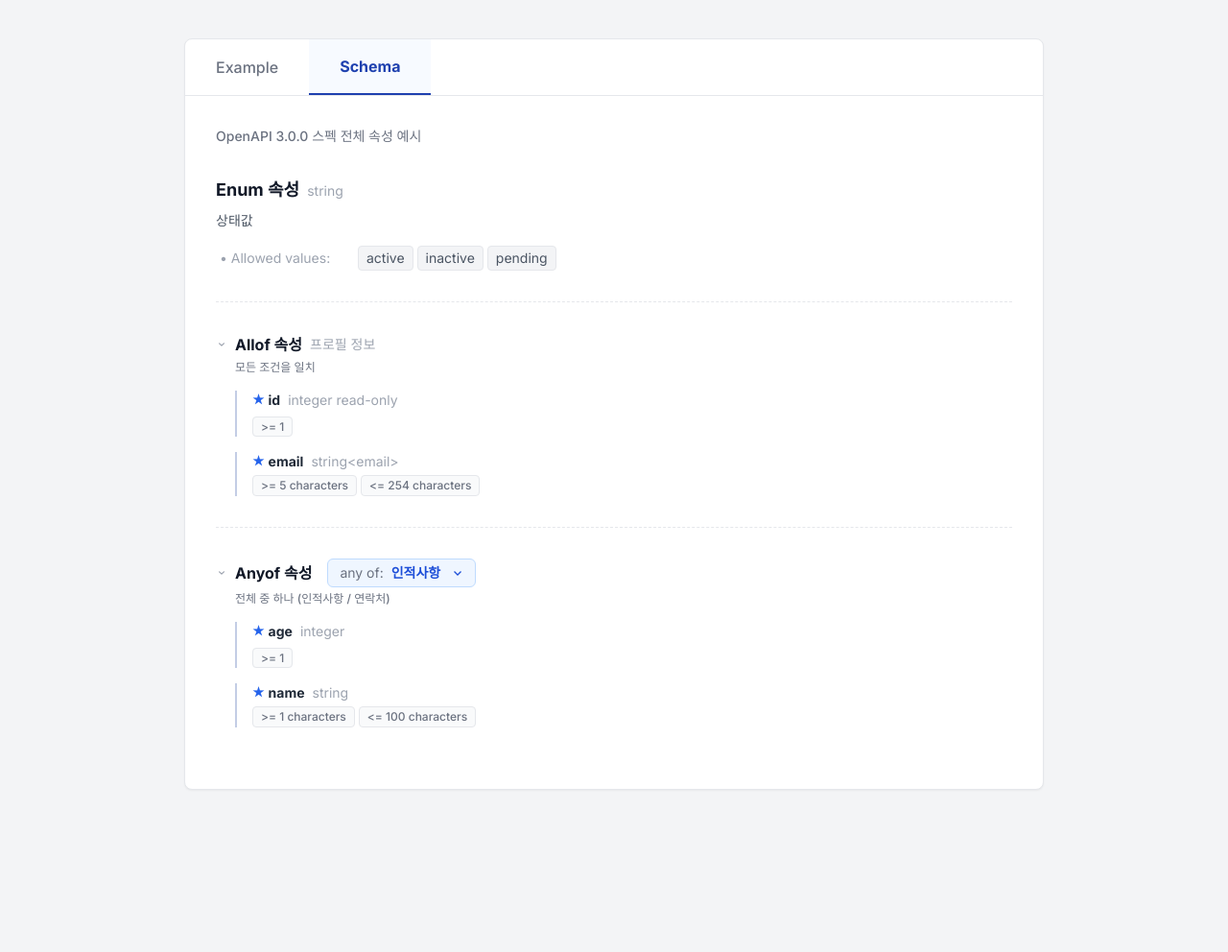
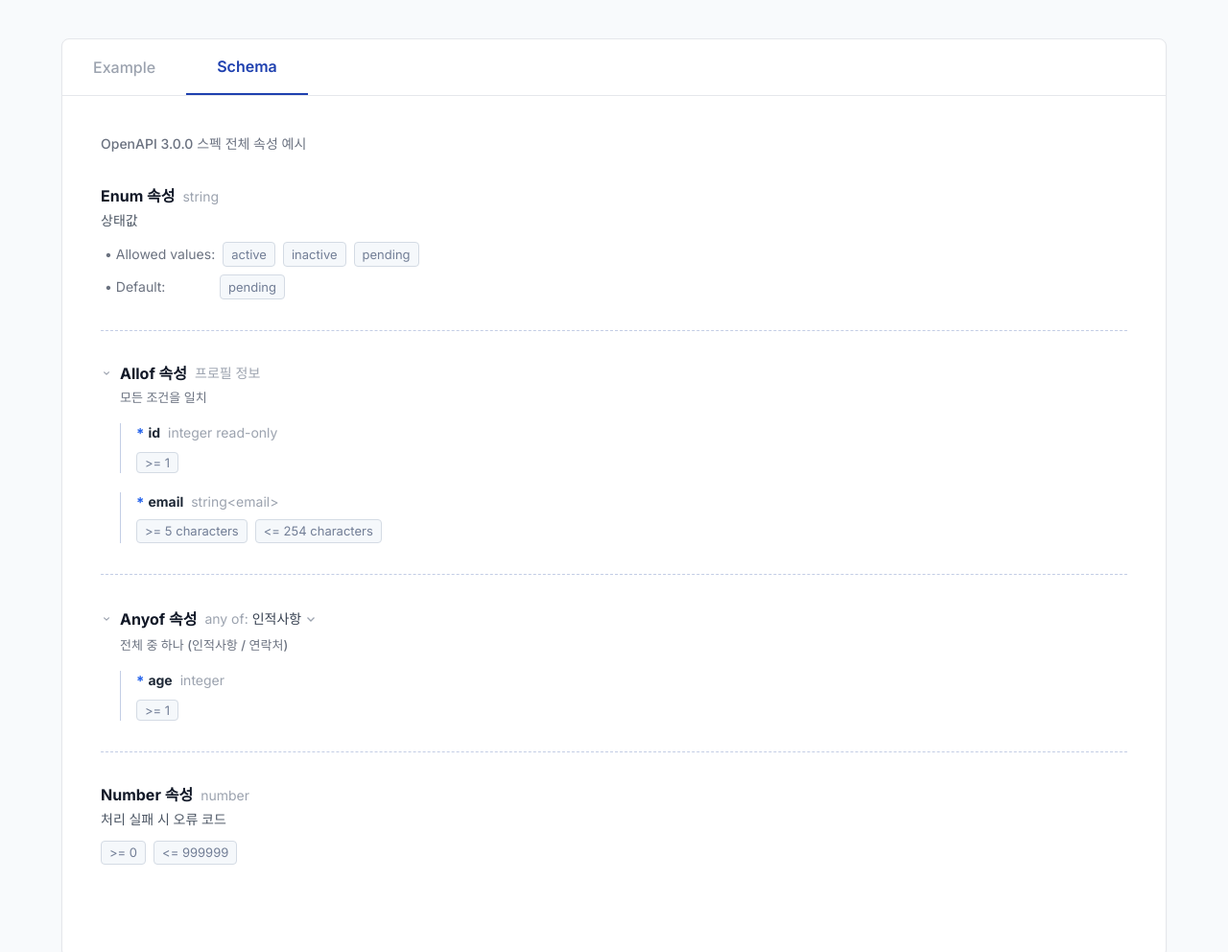
Before and after one commit to chloegu-cmyk/schema-ui-mock, a plain HTML site: page index.html in a window 1280 px wide. Shown: the top 992 px of the page at 96% size. Before the commit the page ends 863 px from the top, so only its background shows below. Drawn offline with nearby package versions, Linux system fonts and the light colour scheme.

Commit message:
Update index.html

```diff
--- a/index.html
+++ b/index.html
@@ -3,197 +3,219 @@
 <head>
     <meta charset="UTF-8">
     <meta name="viewport" content="width=device-width, initial-scale=1.0">
-    <title>OpenAPI Schema UI Final - Toggle Added</title>
+    <title>OpenAPI Schema UI - Star to Asterisk</title>
     <script src="https://cdn.tailwindcss.com"></script>
     <style>
         @import url('https://fonts.googleapis.com/css2?family=Inter:wght@400;500;600;700&display=swap');
-        body { font-family: 'Inter', sans-serif; background-color: #f3f4f6; padding: 40px 20px; }
+        body { font-family: 'Inter', sans-serif; background-color: #f8fafc; padding: 40px 20px; color: #334155; }
 
-        /* 왼쪽 라인 색상 고정: #C3CDE5 */
-        .property-line { border-left: 2px solid #C3CDE5; }
+        .property-line { border-left: 1px solid #C3CDE5; }
 
-        /* 드롭다운 메뉴 스타일 */
-        .dropdown-menu {
-            display: none;
-            position: absolute;
-            top: 105%;
-            left: 0;
-            z-index: 50;
-            min-width: 160px;
-            box-shadow: 0 10px 15px -3px rgba(0, 0, 0, 0.1);
-        }
-        .dropdown-menu.active { display: block; }
-
-        /* 상단 탭 활성화 스타일 */
-        .tab-button.active {
-            color: #1e40af;
-            border-bottom: 2px solid #1e40af;
-            font-weight: 700;
-            background-color: rgba(239, 246, 255, 0.5);
+        /* 단락 구분 라인 */
+        .section-divider {
+            border: 0;
+            border-top: 1px dashed #C3CDE5;
+            margin: 32px 0;
         }
 
-        /* 아코디언 애니메이션용 */
-        .collapsible-content {
-            transition: max-height 0.2s ease-out;
-            overflow: hidden;
+        /* 에스터리스크 (*) 스타일 및 정렬 */
+        .required-mark {
+            color: #2563eb; /* blue-600 */
+            font-size: 15px;
+            line-height: 1;
+            display: inline-flex;
+            align-items: center;
+            margin-top: 2px; /* 텍스트와 시각적 중앙을 맞추기 위한 미세 조정 */
         }
-        .rotate-arrow {
-            transition: transform 0.2s ease;
+
+        /* 부드러운 드롭다운 애니메이션 */
+        .dropdown-menu {
+            display: block;
+            visibility: hidden;
+            opacity: 0;
+            transform: translateY(-8px);
+            position: absolute;
+            top: 100%;
+            left: 0;
+            z-index: 100;
+            min-width: 140px;
+            background-color: white;
+            border: 1px solid #e2e8f0;
+            border-radius: 6px;
+            box-shadow: 0 10px 15px -3px rgba(0, 0, 0, 0.1);
+            transition: all 0.2s cubic-bezier(0.4, 0, 0.2, 1);
+            pointer-events: none;
         }
-        .rotated {
-            transform: rotate(-90deg);
+        .dropdown-menu.active {
+            visibility: visible;
+            opacity: 1;
+            transform: translateY(4px);
+            pointer-events: auto;
+        }
+
+        .tab-button.active { color: #1e40af; font-weight: 600; border-bottom: 2px solid #1e40af; }
+        .collapsible-content { transition: max-height 0.3s ease-in-out; overflow: hidden; }
+        .rotate-arrow { transition: transform 0.2s ease; }
+        .rotated { transform: rotate(-90deg); }
+
+        .val-badge {
+            background-color: #F5F8FB;
+            border: 1px solid #D4DBE4;
+            padding: 2px 8px;
+            border-radius: 4px;
+            font-size: 13px;
+            color: #727E96;
         }
     </style>
 </head>
 <body>
 
-<div class="max-w-4xl mx-auto bg-white border border-gray-200 rounded-lg shadow-sm overflow-hidden">
+<div class="max-w-6xl mx-auto bg-white border border-gray-200 rounded-lg shadow-sm">
 
     <div class="flex border-b border-gray-200">
-        <button onclick="switchTab(this)" class="tab-button px-8 py-4 text-gray-500 font-medium transition-colors">Example</button>
-        <button onclick="switchTab(this)" class="tab-button active px-8 py-4 text-gray-500 font-medium transition-colors">Schema</button>
+        <button onclick="switchTab(this)" class="tab-button px-8 py-4 text-gray-400 font-medium">Example</button>
+        <button onclick="switchTab(this)" class="tab-button active px-8 py-4 font-medium">Schema</button>
     </div>
 
-    <div class="p-8">
+    <div class="p-10 pb-20">
         <p class="text-gray-500 text-sm mb-8 font-medium">OpenAPI 3.0.0 스펙 전체 속성 예시</p>
 
         <div class="mb-8">
-            <div class="flex items-baseline gap-2 mb-2">
-                <h3 class="font-bold text-gray-900 text-lg">Enum 속성</h3>
+            <div class="flex items-baseline gap-2 mb-1">
+                <h3 class="font-bold text-gray-900">Enum 속성</h3>
                 <span class="text-gray-400 text-sm">string</span>
             </div>
-            <p class="text-gray-600 text-sm mb-4">상태값</p>
+            <p class="text-gray-600 text-sm mb-3 font-medium">상태값</p>
             <div class="space-y-2 ml-1 text-sm">
-                <div class="flex items-center">
-                    <span class="w-36 text-gray-400">• Allowed values:</span>
-                    <div class="flex gap-1">
-                        <span class="bg-gray-100 border border-gray-200 px-2 py-0.5 rounded text-gray-600">active</span>
-                        <span class="bg-gray-100 border border-gray-200 px-2 py-0.5 rounded text-gray-600">inactive</span>
-                        <span class="bg-gray-100 border border-gray-200 px-2 py-0.5 rounded text-gray-600">pending</span>
-                    </div>
+                <div class="flex items-center gap-2">
+                    <span class="text-gray-500 w-50">• Allowed values:</span>
+                    <span class="val-badge">active</span><span class="val-badge">inactive</span><span class="val-badge">pending</span>
+                </div>
+                <div class="flex items-center gap-2">
+                    <span class="text-gray-500 w-28">• Default:</span>
+                    <span class="val-badge">pending</span>
                 </div>
             </div>
         </div>
 
-        <div class="border-t border-dashed border-gray-200 my-8"></div>
+        <hr class="section-divider">
 
         <div class="mb-8">
-            <button onclick="toggleSection('allof-content', 'allof-arrow')" class="flex items-center gap-2 mb-1 w-full text-left focus:outline-none">
+            <button onclick="toggleSection('allof-content', 'allof-arrow')" class="flex items-center gap-2 mb-1">
                 <svg id="allof-arrow" class="w-3 h-3 text-gray-400 rotate-arrow" fill="currentColor" viewBox="0 0 20 20"><path d="M5.293 7.293a1 1 0 011.414 0L10 10.586l3.293-3.293a1 1 0 111.414 1.414l-4 4a1 1 0 01-1.414 0l-4-4a1 1 0 010-1.414z"/></svg>
                 <span class="font-bold text-gray-900">Allof 속성</span>
-                <span class="text-gray-400 text-sm">프로필 정보</span>
+                <span class="text-gray-400 text-sm font-normal">프로필 정보</span>
             </button>
-            <p class="text-gray-500 text-xs ml-5 mb-4 font-medium">모든 조건을 일치</p>
+            <p class="text-gray-500 text-[13px] ml-5 mb-4 font-medium">모든 조건을 일치</p>
 
-            <div id="allof-content" class="collapsible-content ml-5 space-y-4">
+            <div id="allof-content" class="collapsible-content ml-5 space-y-5">
                 <div class="property-line pl-4">
-                    <div class="flex items-center gap-1 font-bold text-sm text-gray-800">
-                        <span class="text-blue-600 text-xs">★</span> id <span class="text-gray-400 font-normal ml-1">integer read-only</span>
+                    <div class="flex items-center gap-1 text-sm font-bold text-gray-800">
+                        <span class="required-mark">*</span>
+                        <span>id</span>
+                        <span class="text-gray-400 ml-1 font-normal">integer read-only</span>
                     </div>
-                    <div class="mt-1"><span class="bg-gray-50 border border-gray-200 px-2 py-0.5 rounded text-xs text-gray-500 font-medium">>= 1</span></div>
+                    <div class="mt-2"><span class="val-badge">>= 1</span></div>
                 </div>
                 <div class="property-line pl-4">
-                    <div class="flex items-center gap-1 font-bold text-sm text-gray-800">
-                        <span class="text-blue-600 text-xs">★</span> email <span class="text-gray-400 font-normal ml-1">string&lt;email&gt;</span>
+                    <div class="flex items-center gap-1 text-sm font-bold text-gray-800">
+                        <span class="required-mark">*</span>
+                        <span>email</span>
+                        <span class="text-gray-400 ml-1 font-normal">string&lt;email&gt;</span>
                     </div>
-                    <div class="mt-1 flex gap-1">
-                        <span class="bg-gray-50 border border-gray-200 px-2 py-0.5 rounded text-xs text-gray-500 font-medium">>= 5 characters</span>
-                        <span class="bg-gray-50 border border-gray-200 px-2 py-0.5 rounded text-xs text-gray-500 font-medium"><= 254 characters</span>
-                    </div>
+                    <div class="mt-2 flex gap-2"><span class="val-badge">>= 5 characters</span><span class="val-badge"><= 254 characters</span></div>
                 </div>
             </div>
         </div>
 
-        <div class="border-t border-dashed border-gray-200 my-8"></div>
+        <hr class="section-divider">
 
         <div class="mb-8">
             <div class="flex items-center gap-2 mb-1">
-                <button onclick="toggleSection('anyof-content', 'anyof-arrow')" class="flex items-center gap-2 focus:outline-none">
+                <button onclick="toggleSection('anyof-content', 'anyof-arrow')" class="flex items-center gap-2">
                     <svg id="anyof-arrow" class="w-3 h-3 text-gray-400 rotate-arrow" fill="currentColor" viewBox="0 0 20 20"><path d="M5.293 7.293a1 1 0 011.414 0L10 10.586l3.293-3.293a1 1 0 111.414 1.414l-4 4a1 1 0 01-1.414 0l-4-4a1 1 0 010-1.414z"/></svg>
                     <span class="font-bold text-gray-900">Anyof 속성</span>
                 </button>
-
-                <div class="relative ml-2">
-                    <button onclick="toggleDropdown(event)" class="flex items-center gap-2 border border-blue-200 px-3 py-1 rounded-md text-sm bg-blue-50 hover:bg-blue-100 transition-colors">
-                        <span class="text-gray-500 font-normal">any of:</span>
-                        <span class="text-blue-700 font-bold">인적사항</span>
-                        <svg class="w-3 h-3 text-blue-700 ml-1" fill="none" stroke="currentColor" viewBox="0 0 24 24"><path stroke-width="2.5" d="M19 9l-7 7-7-7"></path></svg>
+                <div class="relative">
+                    <button onclick="toggleDropdown(event)" class="flex items-center text-sm gap-1 py-1 focus:outline-none">
+                        <span class="text-gray-400">any of:</span>
+                        <span class="text-gray-700 font-normal">인적사항</span>
+                        <svg class="w-3 h-3 text-gray-400" fill="none" stroke="currentColor" viewBox="0 0 24 24"><path stroke-width="2.5" d="M19 9l-7 7-7-7"></path></svg>
                     </button>
-                    <div id="anyof-menu" class="dropdown-menu bg-white border border-gray-200 rounded shadow-lg py-1 overflow-hidden">
-                        <div class="px-4 py-2 text-sm text-blue-700 bg-blue-50 font-bold cursor-default">인적사항</div>
+                    <div id="anyof-menu" class="dropdown-menu">
+                        <div class="px-4 py-2 text-sm text-blue-600 font-bold bg-blue-50 border-b border-gray-100">인적사항</div>
                         <div class="px-4 py-2 text-sm text-gray-600 hover:bg-gray-50 cursor-pointer">연락처</div>
                     </div>
                 </div>
             </div>
-
-            <p class="text-gray-500 text-xs ml-5 mb-4 font-medium">전체 중 하나 (인적사항 / 연락처)</p>
-
-            <div id="anyof-content" class="collapsible-content ml-5 space-y-4">
+            <p class="text-gray-500 text-[13px] ml-5 mb-4 font-medium">전체 중 하나 (인적사항 / 연락처)</p>
+            <div id="anyof-content" class="collapsible-content ml-5 space-y-5">
                 <div class="property-line pl-4">
-                    <div class="flex items-center gap-1 font-bold text-sm text-gray-800">
-                        <span class="text-blue-600 text-xs">★</span> age <span class="text-gray-400 font-normal ml-1">integer</span>
+                    <div class="flex items-center gap-1 text-sm font-bold text-gray-800">
+                        <span class="required-mark">*</span>
+                        <span>age</span>
+                        <span class="text-gray-400 ml-1 font-normal">integer</span>
                     </div>
-                    <div class="mt-1"><span class="bg-gray-50 border border-gray-200 px-2 py-0.5 rounded text-xs text-gray-500 font-medium">>= 1</span></div>
-                </div>
-                <div class="property-line pl-4">
-                    <div class="flex items-center gap-1 font-bold text-sm text-gray-800">
-                        <span class="text-blue-600 text-xs">★</span> name <span class="text-gray-400 font-normal ml-1">string</span>
-                    </div>
-                    <div class="mt-1 flex gap-1">
-                        <span class="bg-gray-50 border border-gray-200 px-2 py-0.5 rounded text-xs text-gray-500 font-medium">>= 1 characters</span>
-                        <span class="bg-gray-50 border border-gray-200 px-2 py-0.5 rounded text-xs text-gray-500 font-medium"><= 100 characters</span>
-                    </div>
+                    <div class="mt-2"><span class="val-badge">>= 1</span></div>
                 </div>
             </div>
         </div>
 
+        <hr class="section-divider">
+
+        <div class="mb-4">
+            <div class="flex items-baseline gap-2 mb-1">
+                <h3 class="font-bold text-gray-900">Number 속성</h3>
+                <span class="text-gray-400 text-sm">number</span>
+            </div>
+            <p class="text-gray-600 text-sm mb-3 font-medium">처리 실패 시 오류 코드</p>
+            <div class="flex gap-2 mb-4">
+                <span class="val-badge">>= 0</span><span class="val-badge"><= 999999</span>
+            </div>
+        </div>
     </div>
 </div>
 
 <script>
-    // 탭 전환
     function switchTab(clickedTab) {
-        const tabs = document.querySelectorAll('.tab-button');
-        tabs.forEach(tab => tab.classList.remove('active'));
+        document.querySelectorAll('.tab-button').forEach(tab => tab.classList.remove('active'));
         clickedTab.classList.add('active');
     }
 
-    // 인적사항 드롭다운 토글
     function toggleDropdown(event) {
         event.stopPropagation();
-        const menu = document.getElementById('anyof-menu');
-        menu.classList.toggle('active');
+        document.getElementById('anyof-menu').classList.toggle('active');
     }
 
-    // 섹션 열고 닫기 (Allof/Anyof 컨텐츠 영역)
     function toggleSection(contentId, arrowId) {
         const content = document.getElementById(contentId);
         const arrow = document.getElementById(arrowId);
-
         if (content.style.maxHeight === "0px") {
-            content.style.maxHeight = content.scrollHeight + "px"; // 펼치기
+            content.style.maxHeight = content.scrollHeight + 100 + "px";
+            setTimeout(() => { if(content.style.maxHeight !== "0px") content.style.overflow = "visible"; }, 300);
             arrow.classList.remove('rotated');
         } else {
-            content.style.maxHeight = "0px"; // 닫기
+            content.style.overflow = "hidden";
+            content.style.maxHeight = "0px";
             arrow.classList.add('rotated');
         }
     }
 
-    // 초기 상태 설정 (모두 열려 있도록)
     window.onload = function() {
-        document.getElementById('allof-content').style.maxHeight = document.getElementById('allof-content').scrollHeight + "px";
-        document.getElementById('anyof-content').style.maxHeight = document.getElementById('anyof-content').scrollHeight + "px";
+        ['allof-content', 'anyof-content'].forEach(id => {
+            const el = document.getElementById(id);
+            if(el) {
+                el.style.maxHeight = el.scrollHeight + 100 + "px";
+                el.style.overflow = "visible";
+            }
+        });
     }
 
-    // 드롭다운 외부 클릭 시 닫기
     window.onclick = function() {
         const menu = document.getElementById('anyof-menu');
-        if (menu && menu.classList.contains('active')) {
-            menu.classList.remove('active');
-        }
+        if (menu && menu.classList.contains('active')) menu.classList.remove('active');
     }
 </script>
 
 </body>
-
 </html>
```
